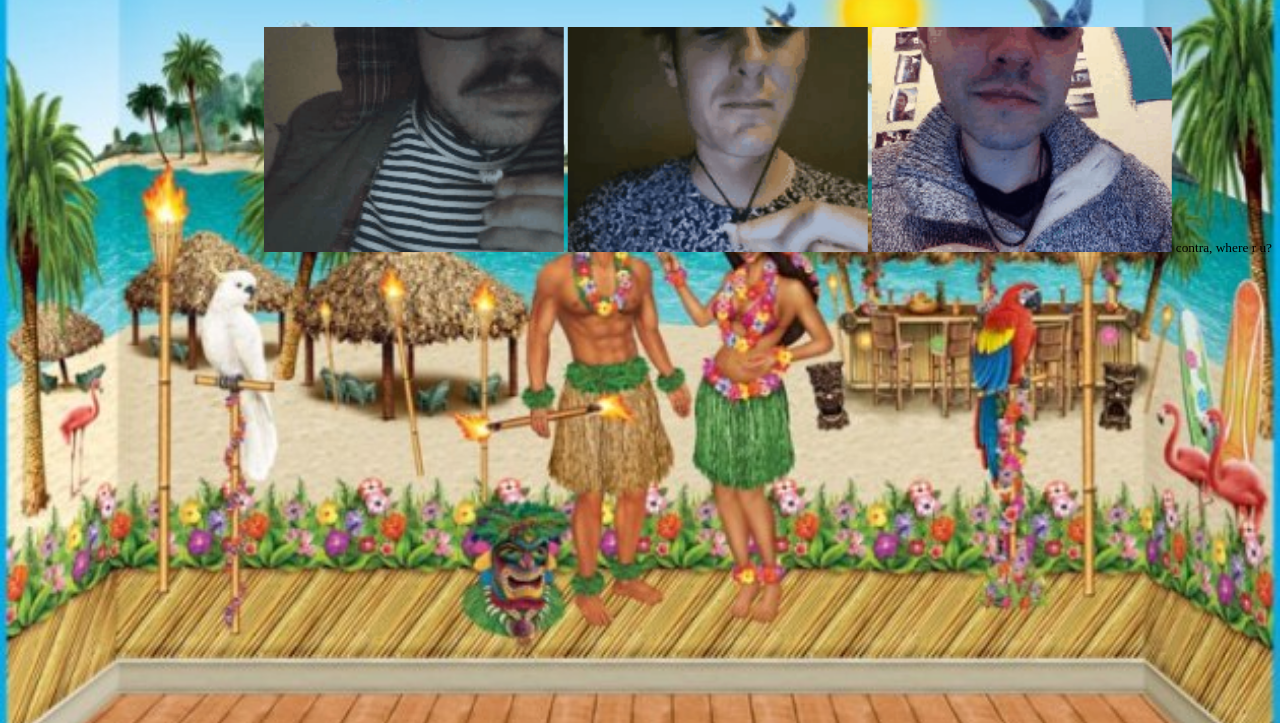
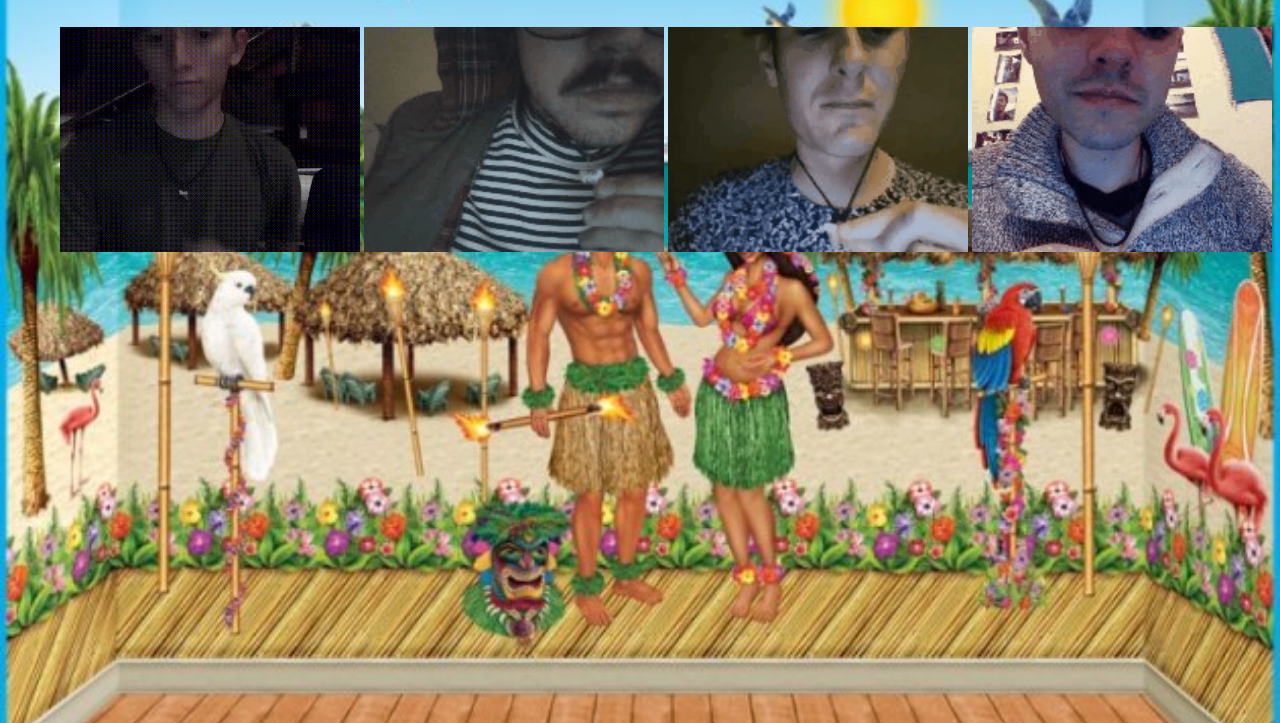
Before and after one commit to meandavejustice/hawaiisquad, a plain HTML site: page index.html in a window 1280 px wide. Shown: the part 77-800 px from the top of the page. Drawn offline with Linux system fonts and the light colour scheme.

Commit message:
add the squad leader/CEO

```diff
--- a/index.html
+++ b/index.html
@@ -28,10 +28,10 @@
       <h2>the squa goes on vacay!</h2>
       <iframe src="//www.youtube.com/embed/L6gya6Fzurw?autoplay=1" frameborder="0" allowfullscreen></iframe>
       <marquee behavior="alternate">
+        <img src="contra.gif" alt="" />
         <img src="dave.gif" alt="" />
         <img src="ryan.gif" alt="" />
         <img src="jden.gif" alt="" />
-        <small>contra, where r u?</small>
       </marquee>
     </body>
 </html>
```
Also changed, not shown: contra.gif (added).
